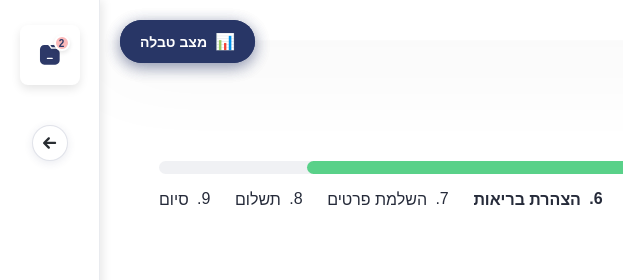
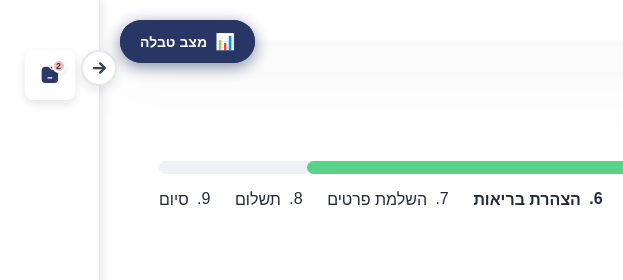
Before and after one commit to Dudu10hk/-Health-Declaration, a website: page index.html in a window 1280 px wide. Shown: the top 280 px of the page, 0-623 px from the left. Drawn offline with Linux system fonts and the light colour scheme; a web font is replaced by a local one.

Commit message:
Fix sidebar layout and arrow positioning - Repositioned back button to right side of sidebar panel - Changed arrow direction to point right - Updated sidebar layout for better alignment

```diff
--- a/index.html
+++ b/index.html
@@ -33,8 +33,8 @@
         <div class="back-button-container">
             <button class="back-button" onclick="goBack()">
                 <svg class="back-icon" viewBox="0 0 12 10" fill="none">
-                    <path d="M10.2701 5.96173H2.31664C1.77315 5.96173 1.32245 5.51103 1.32245 4.96755C1.32245 4.42406 1.77315 3.97336 2.31664 3.97336H10.2701C10.8136 3.97336 11.2643 4.42406 11.2643 4.96755C11.2643 5.51103 10.8136 5.96173 10.2701 5.96173Z" fill="#292D32"/>
-                    <path d="M4.96762 9.93855C4.71576 9.93855 4.4639 9.84576 4.26506 9.64692L0.288314 5.67017C-0.0961046 5.28576 -0.0961046 4.64948 0.288314 4.26506L4.26506 0.288314C4.64948 -0.0961046 5.28576 -0.0961046 5.67017 0.288314C6.05459 0.672733 6.05459 1.30901 5.67017 1.69343L2.39599 4.96762L5.67017 8.2418C6.05459 8.62622 6.05459 9.2625 5.67017 9.64692C5.47134 9.84576 5.21948 9.93855 4.96762 9.93855Z" fill="#292D32"/>
+                    <path d="M1.72988 4.03827H9.68336C10.2268 4.03827 10.6775 4.48897 10.6775 5.03245C10.6775 5.57594 10.2268 6.02664 9.68336 6.02664H1.72988C1.18639 6.02664 0.735693 5.57594 0.735693 5.03245C0.735693 4.48897 1.18639 4.03827 1.72988 4.03827Z" fill="#374151"/>
+                    <path d="M7.03238 0.06145C7.28424 0.06145 7.5361 0.15424 7.73494 0.35308L11.7117 4.32983C12.096 4.71424 12.096 5.35052 11.7117 5.73494L7.73494 9.71169C7.35052 10.096 6.71424 10.096 6.32983 9.71169C5.94541 9.32727 5.94541 8.69099 6.32983 8.30657L9.60401 5.03238L6.32983 1.7582C5.94541 1.37378 5.94541 0.7375 6.32983 0.35308C6.52866 0.15424 6.78052 0.06145 7.03238 0.06145Z" fill="#374151"/>
                 </svg>
             </button>
         </div>
--- a/style.css
+++ b/style.css
@@ -34,9 +34,12 @@ body {
     display: flex;
     flex-direction: column;
     align-items: center;
+    justify-content: flex-start;
     gap: 20px;
     width: 100%;
-    padding: 0 10px;
+    padding: 25px 10px;
+    height: 100%;
+    position: relative;
 }
 
 .file-icon-container {
@@ -44,12 +47,12 @@ body {
     display: flex;
     align-items: center;
     justify-content: center;
-    width: 60px;
-    height: 60px;
+    width: 50px;
+    height: 50px;
     background: #ffffff;
     box-shadow: 0px 4px 10px 0px rgba(0,0,0,0.1);
     border-radius: 8px;
-    margin-bottom: 20px;
+    flex-shrink: 0;
 }
 
 .file-icon-wrapper {
@@ -60,17 +63,17 @@ body {
 }
 
 .file-icon {
-    width: 24px;
-    height: 24px;
+    width: 20px;
+    height: 20px;
     color: #2D3968;
 }
 
 .file-badge {
     position: absolute;
-    top: -8px;
-    right: -8px;
-    width: 16px;
-    height: 16px;
+    top: -6px;
+    right: -6px;
+    width: 14px;
+    height: 14px;
     background: #fbb9b9;
     border: 2px solid #ffffff;
     border-radius: 50%;
@@ -78,43 +81,53 @@ body {
     align-items: center;
     justify-content: center;
     color: #2d3968;
-    font-size: 10px;
+    font-size: 9px;
     font-weight: bold;
     font-family: 'Polin', sans-serif;
     box-shadow: 0px 2px 4px 0px rgba(0,0,0,0.1);
 }
 
 .back-button-container {
+    position: absolute;
+    top: 25px;
+    right: -18px;
     display: flex;
     align-items: center;
     justify-content: center;
-    width: 100%;
+    flex-shrink: 0;
+    z-index: 1001;
 }
 
 .back-button {
     width: 36px;
     height: 36px;
     background: #ffffff;
-    border: 1px solid rgba(45,57,104,0.14);
+    border: 2px solid #E5E7EB;
     border-radius: 50%;
     display: flex;
     align-items: center;
     justify-content: center;
     cursor: pointer;
     transition: all 0.2s ease;
-    box-shadow: 0px 2px 8px 0px rgba(45,57,104,0.1);
+    box-shadow: 0px 4px 12px 0px rgba(0,0,0,0.1);
 }
 
 .back-button:hover {
     background: #f8f9fa;
+    border-color: #D1D5DB;
     transform: translateY(-1px);
-    box-shadow: 0px 8px 20px 0px rgba(45,57,104,0.1);
+    box-shadow: 0px 6px 16px 0px rgba(0,0,0,0.15);
+}
+
+.back-button:active {
+    transform: translateY(0);
+    box-shadow: 0px 2px 8px 0px rgba(0,0,0,0.1);
 }
 
 .back-icon {
     width: 14px;
     height: 12px;
-    color: #292D32;
+    color: #374151;
 }
 
 .main-container {
```
